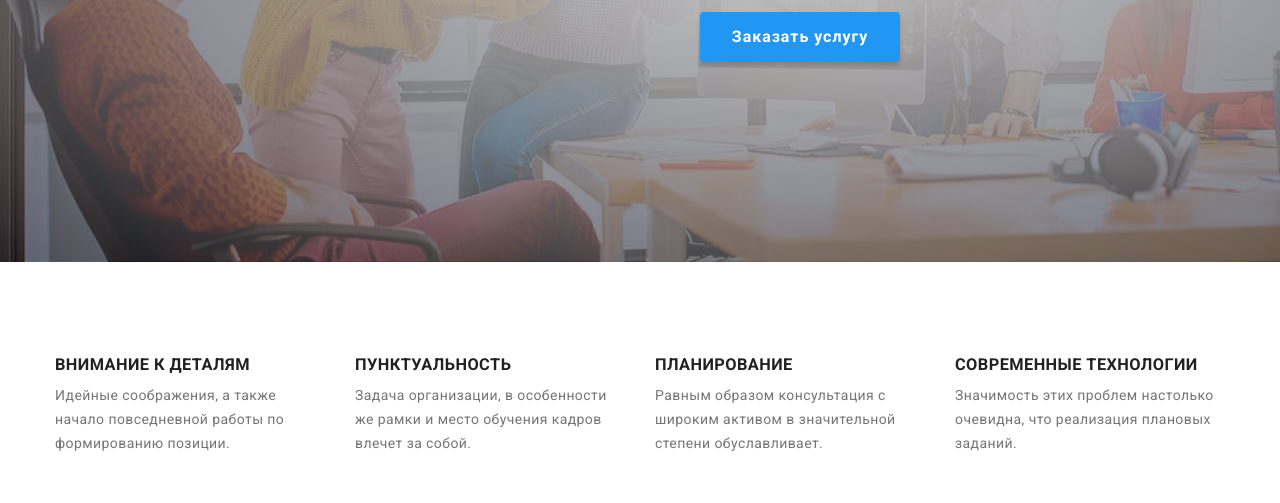
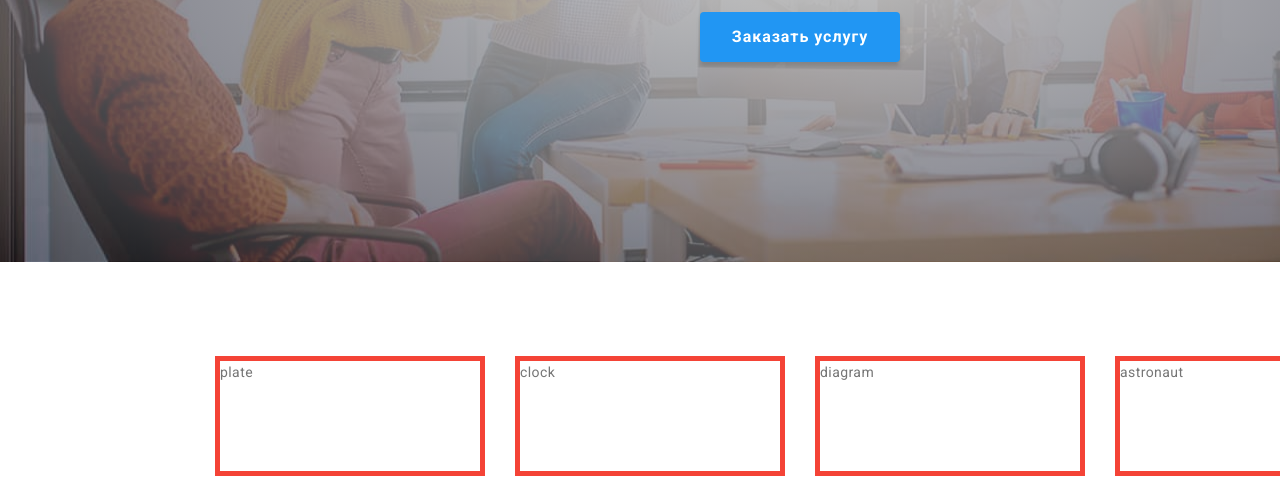
Before and after one commit to palkaz/goit-markup-hw-04, a plain HTML site: page index.html in a window 1280 px wide. Shown: the part 419-922 px from the top of the page. Drawn offline with nearby package versions, Linux system fonts and the light colour scheme.

Commit message:
место для иконок
место для иконок под героем

```diff
--- a/css/styles.css
+++ b/css/styles.css
@@ -19,6 +19,10 @@ body {
   font-size: 14px;
   line-height: 1.71;
   letter-spacing: 0.03em;
+
+  width: 1600px;
+  margin-left: auto;
+  margin-right: auto;
 }
 
 /* сброс для заголовков */
@@ -145,10 +149,6 @@ p :last-child {
 }
 
 .hero {
-  width: 1600px;
-  margin-left: auto;
-  margin-right: auto;
-
   background-repeat: no-repeat;
   background-position: center;
   background-image: radial-gradient(
@@ -210,19 +210,33 @@ p :last-child {
 .benefits {
   padding-top: 94px;
 }
-
+/* размещение иконок */
 .benefits-wrapper {
   display: flex;
+  width: 1170px;
+  margin: auto;
+  box-sizing: border-box;
+  justify-content: space-between;
+  flex-wrap: wrap;
 }
 
 .benefits-wrapper-benefits {
-  margin-right: 30px;
+  margin-bottom: 30px;
+  display: flex;
+  min-height: 120px;
   width: 270px;
+  justify-content: flex-start;
+  align-items: flex-start;
+  flex-wrap: wrap;
+  flex-direction: column;
+
+  border: 5px solid #f44336;
 }
 
-.benefits-wrapper-benefits:last-child {
-  margin: 0;
+.benefits-wrapper-benefits:nth-last-of-type(-n + 4) {
+  margin-bottom: 0;
 }
+
 .userpic {
   background-color: var(--background-btn-filter);
 
--- a/index.html
+++ b/index.html
@@ -77,6 +77,10 @@
           <h2 hidden>Перечисление преимуществ</h2>
 
           <ul class="benefits-wrapper list">
+            <li class="benefits-wrapper-benefits">plate</li>
+            <li class="benefits-wrapper-benefits">clock</li>
+            <li class="benefits-wrapper-benefits">diagram</li>
+            <li class="benefits-wrapper-benefits">astronaut</li>
             <li class="benefits-wrapper-benefits">
               <h3 class="benefits-title">Внимание к деталям</h3>
 
```
